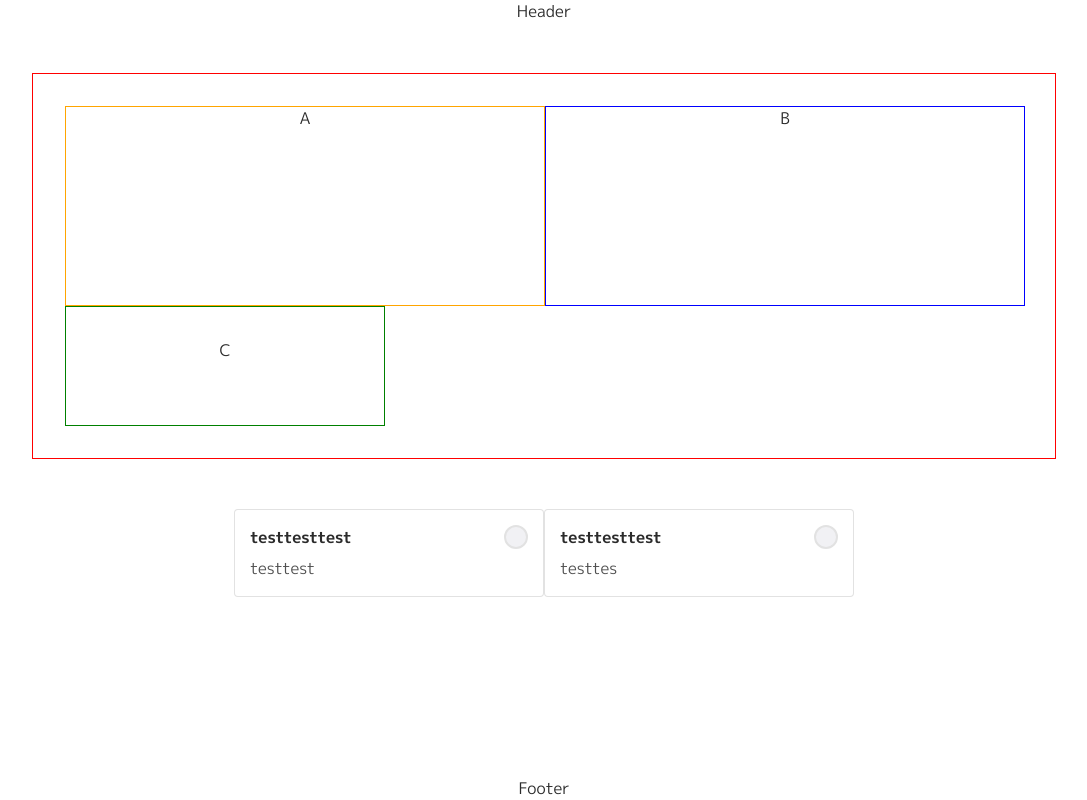
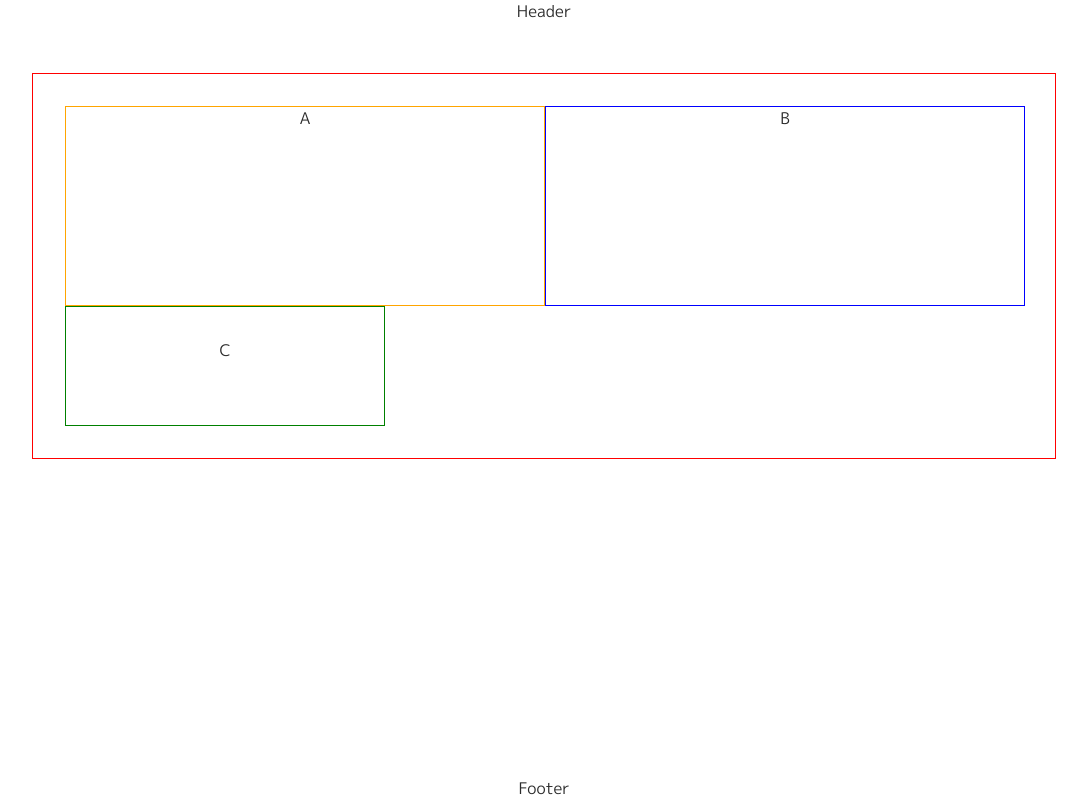
Before and after one commit to traPtitech/booQ-v3-UI, a Vue app: page /register in a window 1280 px wide. Shown: the whole page, without its empty margins (96-1183 px from the left). Built offline with nearby package versions, Linux system fonts and the light colour scheme.

Commit message:
ボタン配置の調整

```diff
--- a/src/pages/registerView.vue
+++ b/src/pages/registerView.vue
@@ -6,27 +6,9 @@
       <div :class="$style.itemC">C</div>
     </div>
   </div>
-  <div>
-    <radio-card
-      title="testtesttest"
-      content="testtest"
-      input-id="1"
-      name="ok"
-      value="a"
-    />
-    <radio-card
-      title="testtesttest"
-      content="testtes"
-      input-id="2"
-      name="ok"
-      value="b"
-    />
-  </div>
 </template>
 
-<script setup lang="ts">
-import RadioCard from '@/shared/components/RadioCard.vue';
-</script>
+<script setup lang="ts"></script>
 
 <style lang="scss" module>
 .wrapper {
--- a/src/shared/components/RadioButton.vue
+++ b/src/shared/components/RadioButton.vue
@@ -10,7 +10,8 @@
     :for="props.inputId"
     :class="$style.label"
     :style="`width: ${props.size}; height: ${props.size}`"
-  ></label>
+  >
+  </label>
 </template>
 
 <script lang="ts" setup>
@@ -33,6 +34,7 @@ const props = withDefaults(
 }
 
 .label {
+  display: inline-block;
   cursor: pointer;
   position: relative;
 }
```
